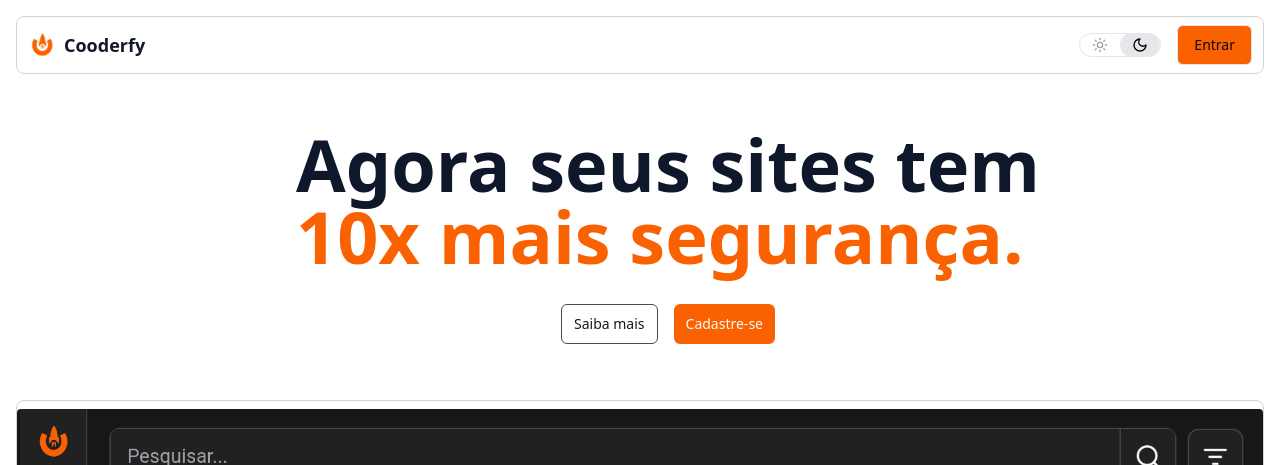
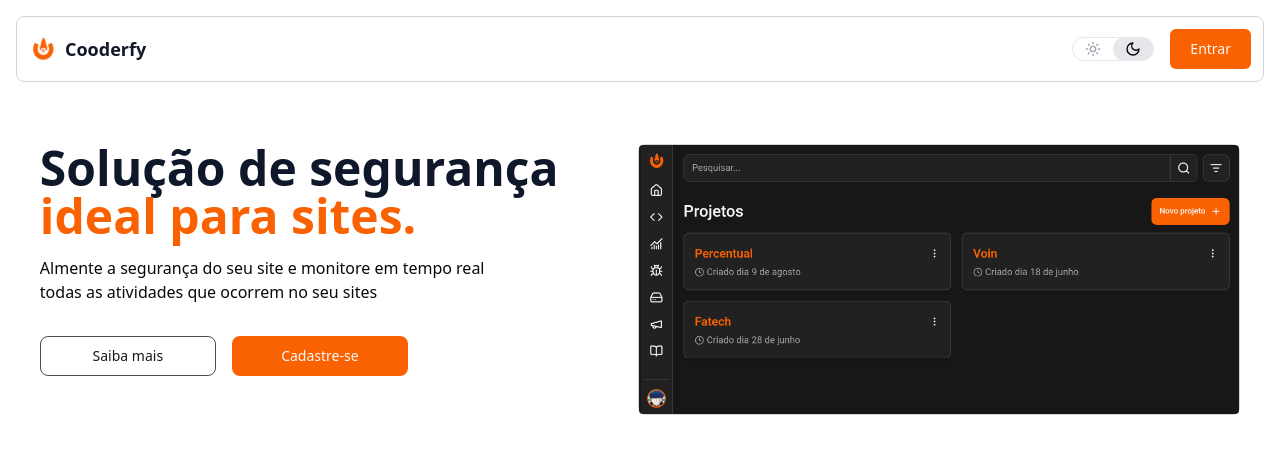
Before and after one commit to ojefersoncode/Percentual-app, a Next.js app: page / in a window 1280 px wide. Shown: the top 465 px of the page. Built offline with nearby package versions, Linux system fonts and the light colour scheme; no server answers.

Commit message:
Edit navbar landing page and lp herocard

```diff
--- a/app/page.tsx
+++ b/app/page.tsx
@@ -25,7 +25,7 @@ export default async function LandingPage() {
         <div className="flex w-full items-center justify-center p-4 max-md:p-2 z-40 fixed">
           <Navbar user={user} />
         </div>
-        <div className="pt-16">
+        <div className="pt-20">
           <HeroLeads />
         </div>
         <FAQ />
--- a/components/landing/Actionleads.tsx
+++ b/components/landing/Actionleads.tsx
@@ -3,16 +3,17 @@ import { Button } from '@/components/ui/button';
 
 export default function Actionleads() {
   return (
-    <div className="flex w-full items-center justify-center gap-4">
+    <div className="flex gap-4">
       <Button
-      variant="ghost"
-        className="p-3 max-md:text-sm text-background dark:text-text dark:bg-subbackground border hover:bg-white/80 dark:hover:bg-subbackground/80"
-        type="submit">
+        variant="ghost"
+        className="rounded-lg p-3 w-44 max-md:w-full max-md:text-sm text-background dark:text-text dark:bg-subbackground border hover:bg-white/80 dark:hover:bg-subbackground/80"
+        type="submit"
+      >
         Saiba mais
       </Button>
       <Button
-      variant="ghost"
-        className="p-3 max-md:text-sm text-text dark:text-text bg-btn dark:bg-btn hover:bg-btn dark:hover:bg-btn/80"
+        variant="ghost"
+        className="rounded-lg p-3 w-44 max-md:w-full max-md:text-sm text-text dark:text-text bg-btn dark:bg-btn hover:bg-btn dark:hover:bg-btn/80"
         type="submit"
       >
         Cadastre-se
--- a/components/landing/HeroCards.tsx
+++ b/components/landing/HeroCards.tsx
@@ -6,12 +6,12 @@ export const HeroCards = () => {
   const { theme } = useTheme(); // Pega o tema atual
 
   return (
-      <div className="flex justify-center items-center py-2 dark:bg-subbackground rounded-lg border border-zinc-300 dark:border-zinc-700">
-        <img
-          src={theme === 'dark' ? '/Plataforma.png' : '/plataforma2.png'}
-          alt="Cooderfy"
-          className="rounded h-auto w-full"
-        />
-      </div>
+    <div className="flex justify-center items-center dark:bg-subbackground rounded-lg border border-zinc-300 dark:border-zinc-700">
+      <img
+        src={theme === 'dark' ? '/Plataforma.png' : '/plataforma2.png'}
+        alt="Cooderfy"
+        className="rounded h-auto w-[600px] max-md:w-full"
+      />
+    </div>
   );
 };
--- a/components/landing/HeroLeads.tsx
+++ b/components/landing/HeroLeads.tsx
@@ -4,21 +4,25 @@ import Actionleads from './Actionleads';
 
 export default function HeroLeads() {
   return (
-    <section className="flex flex-col px-2 pt-7 md:pt-16 gap-10 max-md:gap-7">
-      <div className="flex flex-col w-full justify-center items-center text-center lg:text-start mx-7 max-md:mx-4 space-y-4">
-        <main className="flex w-full justify-center text-4xl md:text-7xl font-bold">
-          <span className=" bg-gradient-to-r text-slate-900 dark:text-gray-100">
-            Agora seus sites tem{' '}
-            <h2 className="text-btn">10x mais segurança.</h2>
+    <section className="flex justify-around max-md:px-4 max-md:flex-col pt-7 md:pt-16 max-md:gap-7">
+      <div className="flex flex-col space-y-4">
+        <main className="flex w-full text-4xl md:text-5xl font-bold">
+          <span className="text-slate-900 dark:text-gray-100">
+            Solução de segurança <h2 className="text-btn">ideal para sites.</h2>
           </span>
         </main>
 
-        <div className="justify-center items-center pt-4">
+        <p className="max-w-md">
+          Almente a segurança do seu site e monitore em tempo real todas as
+          atividades que ocorrem no seu sites
+        </p>
+
+        <div className="pt-4">
           <Actionleads />
         </div>
       </div>
 
-      <div className="px-2 pt-4">
+      <div className="max-md:pt-6">
         <HeroCards />
       </div>
     </section>
--- a/components/landing/Navbar.tsx
+++ b/components/landing/Navbar.tsx
@@ -2,14 +2,7 @@
 
 import { useState } from 'react';
 import Link from 'next/link';
-import {
-  NavigationMenu,
-  NavigationMenuItem,
-  NavigationMenuList
-} from '@/components/ui/navigation-menu';
-
 import { Button } from '../../components/ui/button';
-import { Menu } from 'lucide-react';
 import { ModeToggle } from './mode-toggle';
 import { User } from '@supabase/supabase-js';
 import { createApiClient } from '@/utils/supabase/api';
@@ -29,41 +22,31 @@ export const Navbar = ({ user }: { user: User | null }) => {
     return router.push('/auth');
   };
   return (
-    <header className="sticky border border-zinc-300 dark:border-zinc-700 rounded-lg w-full bg-white/50  dark:bg-subbackground/50">
-      <NavigationMenu className="mx-auto px-2">
-        <NavigationMenuList className="container py-2 px-3 w-screen flex justify-between ">
-          <NavigationMenuItem className="flex">
-            <div className="flex gap-2 text-lg items-center px-4 max-md:px-2">
+    <header className="w-full border border-zinc-300 dark:border-zinc-700 rounded-lg bg-white/50  dark:bg-subbackground/50">
+      <div>
+        <div className="flex w-full justify-between p-3">
+          <div className="flex">
+            <div className="flex gap-2 text-lg items-center">
               <img className="size-7" src="/LogoC.png" alt="logo" />
+              <h1 className="text-gray-900 font-bold dark:text-text">
+                Cooderfy
+              </h1>
+            </div>
+          </div>
 
-                <h1 className="text-gray-900 font-bold dark:text-text">Cooderfy</h1>
-            </div>
-          </NavigationMenuItem>
-
-          {/* mobile */}
-          <span className="flex items-center gap-4 px-4 max-md:px-2 md:hidden">
+          <div className="flex items-center gap-4">
             <ModeToggle />
-
-                  <Link className="p-0" href="/Home" passHref>
-                    <Button className="px-5 py-0 text-text hover:text-text text-sm bg-btn hover:bg-btn dark:hover:bg-btn" variant="ghost">
-                      Entrar
-                    </Button>
-                  </Link>
-          </span>
-
-          <div className="hidden md:flex gap-4 px-4 max-md:px-2 items-center">
-            <ModeToggle />
-            <Link href="/Home" passHref>
+            <Link className="p-0" href="/Home" passHref>
               <Button
-                className="px-4 py-0.5 text-sm bg-btn dark:bg-btn"
-                variant="outline"
+                className="px-5 py-0 text-text hover:text-text text-sm bg-btn hover:bg-btn dark:hover:bg-btn"
+                variant="ghost"
               >
                 Entrar
               </Button>
             </Link>
           </div>
-        </NavigationMenuList>
-      </NavigationMenu>
+        </div>
+      </div>
     </header>
   );
 };
--- a/components/landing/mode-toggle.tsx
+++ b/components/landing/mode-toggle.tsx
@@ -6,21 +6,25 @@ import { Moon, Sun } from 'lucide-react';
 export function ModeToggle() {
   const { theme, setTheme } = useTheme();
 
-  const options: { value: 'light' | 'dark'; icon: React.ReactNode; label: string }[] = [
+  const options: {
+    value: 'light' | 'dark';
+    icon: React.ReactNode;
+    label: string;
+  }[] = [
     {
       value: 'light',
       icon: <Sun className="w-4 h-4" />, // menor ícone
-      label: 'Claro',
+      label: 'Claro'
     },
     {
       value: 'dark',
       icon: <Moon className="w-4 h-4" />,
-      label: 'Escuro',
-    },
+      label: 'Escuro'
+    }
   ];
 
   return (
-    <div className="flex h-6 items-center border border-gray-200 dark:border-border rounded-full overflow-hidden bg-white dark:bg-subbackground">
+    <div className="flex h-6 items-center border border-gray-200 dark:border-border rounded-full  bg-white dark:bg-subbackground">
       {options.map((option) => {
         const isActive = theme === option.value;
 
--- a/styles/main.css
+++ b/styles/main.css
@@ -85,11 +85,11 @@
   }
 
   ::-webkit-scrollbar-thumb {
-    background: #212121; /* Cor da barra de rolagem */
+    background: #fa6101; /* Cor da barra de rolagem */
     border-radius: 4px;
   }
 
   ::-webkit-scrollbar-thumb:hover {
-    background: #d43d3d; /* Cor ao passar o mouse */
+    background: #fa6101; /* Cor ao passar o mouse */
   }
 }
```
